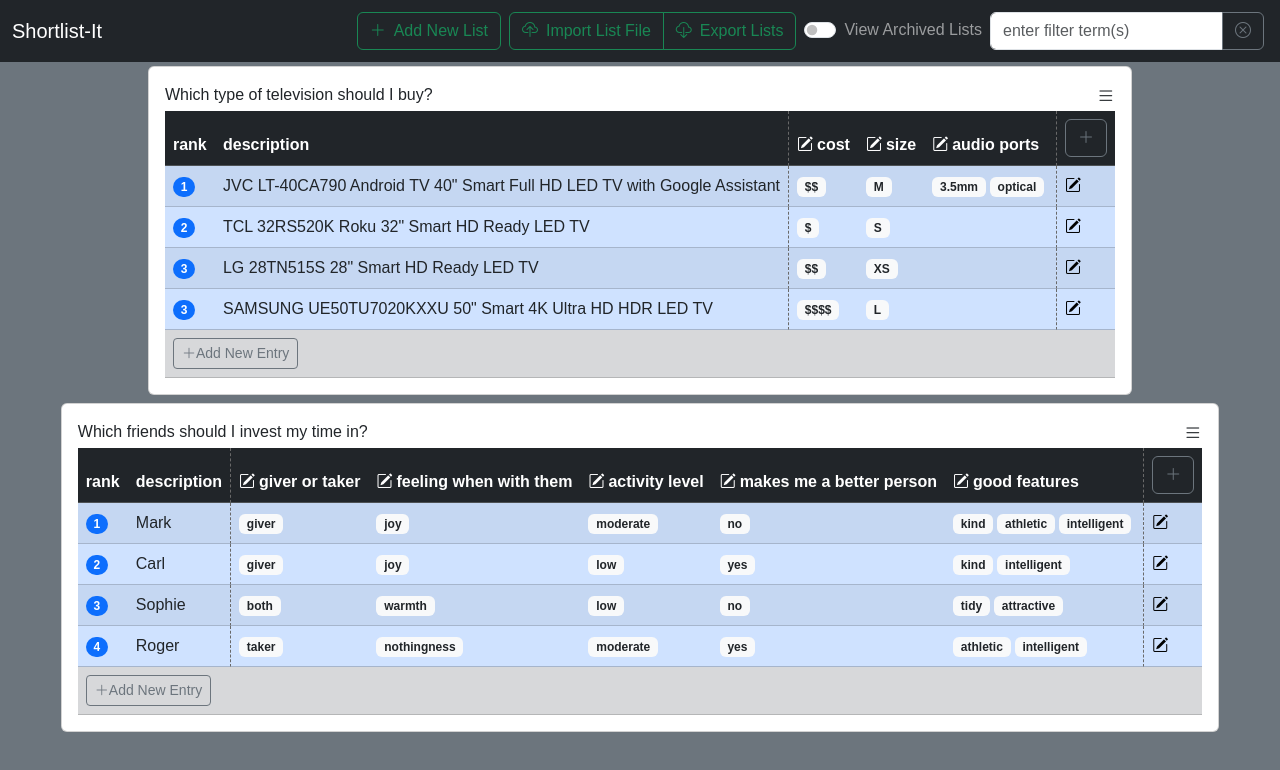
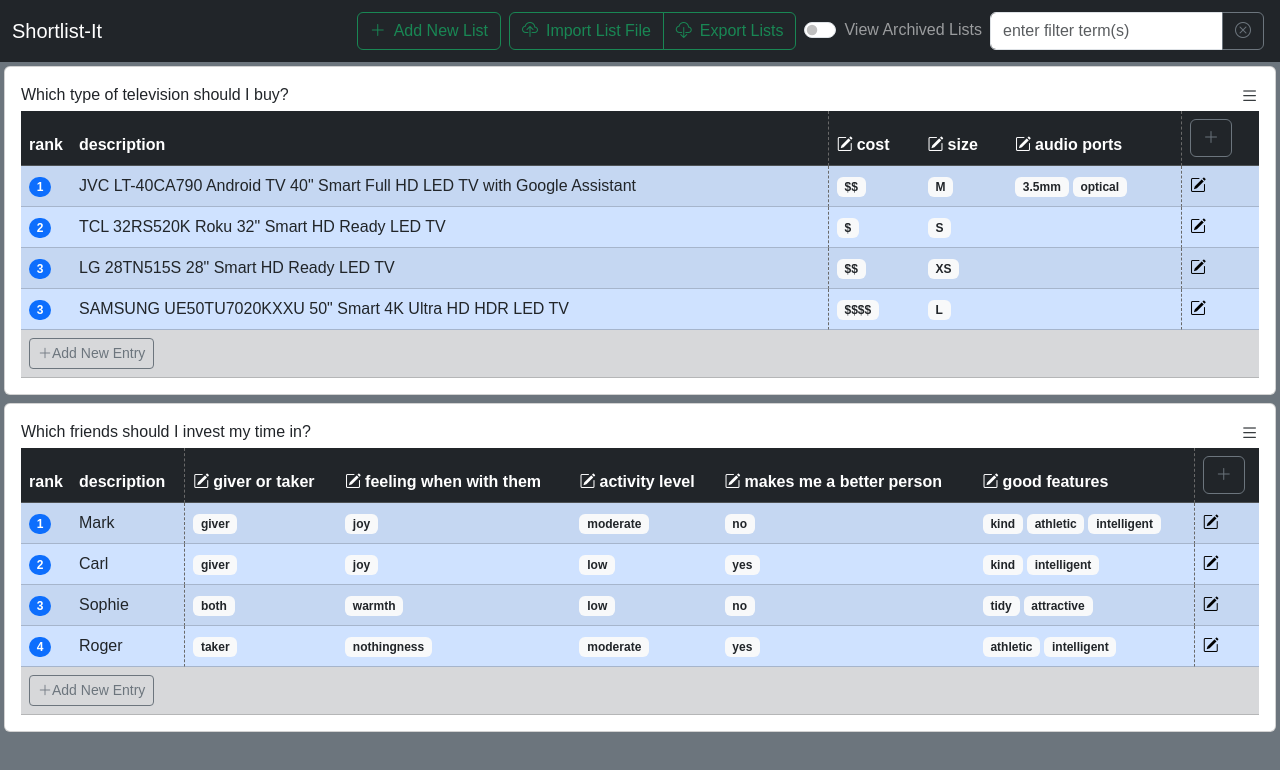
Before and after one commit to bicarbon8/shortlist-it, a React app: page / in a window 1280 px wide. Shown: the top 770 px of the page. Built offline with nearby package versions, Linux system fonts and the light colour scheme.

Commit message:
allow cards to resize fully and remove header text wrap

```diff
--- a/src/components/shortlist-it-list.tsx
+++ b/src/components/shortlist-it-list.tsx
@@ -1,6 +1,5 @@
 import React, { useEffect, useState } from "react";
 import { Card } from "react-bootstrap";
-import { ShortlistItListBodyCompact } from "./compact/shortlist-it-list-body-compact";
 import { ShortlistItListHeader } from "./shortlist-it-list-header";
 import { Shortlist } from "../types/shortlist";
 import { ShortlistItStateManager } from "../types/shortlist-it-state-manager";
@@ -27,13 +26,10 @@
     });
 
     return (
-        <Card id={props.list.id} className={`m-1 min-width-300 ${bgColor}`}>
+        <Card id={props.list.id} className={`m-1 w-100 ${bgColor}`}>
             <Card.Body className="d-flex flex-column justify-content-center align-content-center">
                 <ShortlistItListHeader stateMgr={props.stateMgr} list={props.list} />
-                {(wide)
-                    ? <ShortlistItListBodyWide stateMgr={props.stateMgr} list={props.list} />
-                    : <ShortlistItListBodyCompact stateMgr={props.stateMgr} list={props.list} />
-                }
+                <ShortlistItListBodyWide stateMgr={props.stateMgr} list={props.list} />
             </Card.Body>
         </Card>
     );
--- a/src/components/wide/shortlist-it-list-body-wide.tsx
+++ b/src/components/wide/shortlist-it-list-body-wide.tsx
@@ -57,7 +57,7 @@
                                 startEditingCriteria(props.criteria.id, props.stateMgr);
                             }
                         }} />
-                </ShortlistItTooltip>}<p className="d-flex flex-wrap mb-0 ps-1">{props.criteria.name}</p>
+                </ShortlistItTooltip>}<p className="text-nowrap mb-0 ps-1">{props.criteria.name}</p>
             </div>
         </th>
     )
--- a/src/index.css
+++ b/src/index.css
@@ -2,22 +2,6 @@
   font-family: Arial, Helvetica, sans-serif;
   margin: 0px;
   padding: 0px;
-}
-
-.min-width-300 {
-  min-width: 300px;
-}
-
-.min-width-200 {
-  min-width: 200px;
-}
-
-.min-width-150 {
-  min-width: 150px;
-}
-
-.max-width-700 {
-  max-width: 700px;
 }
 
 .clickable {
```
